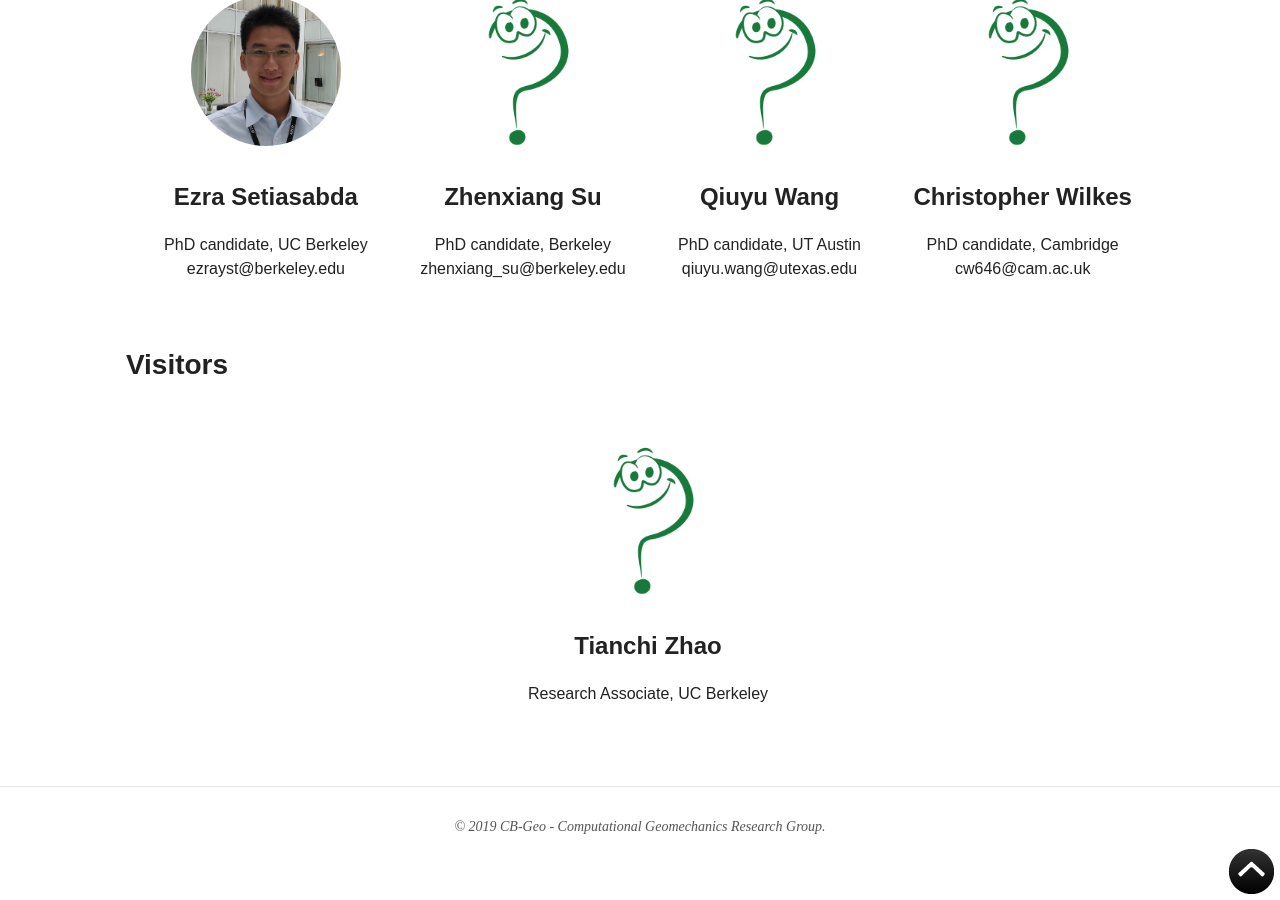
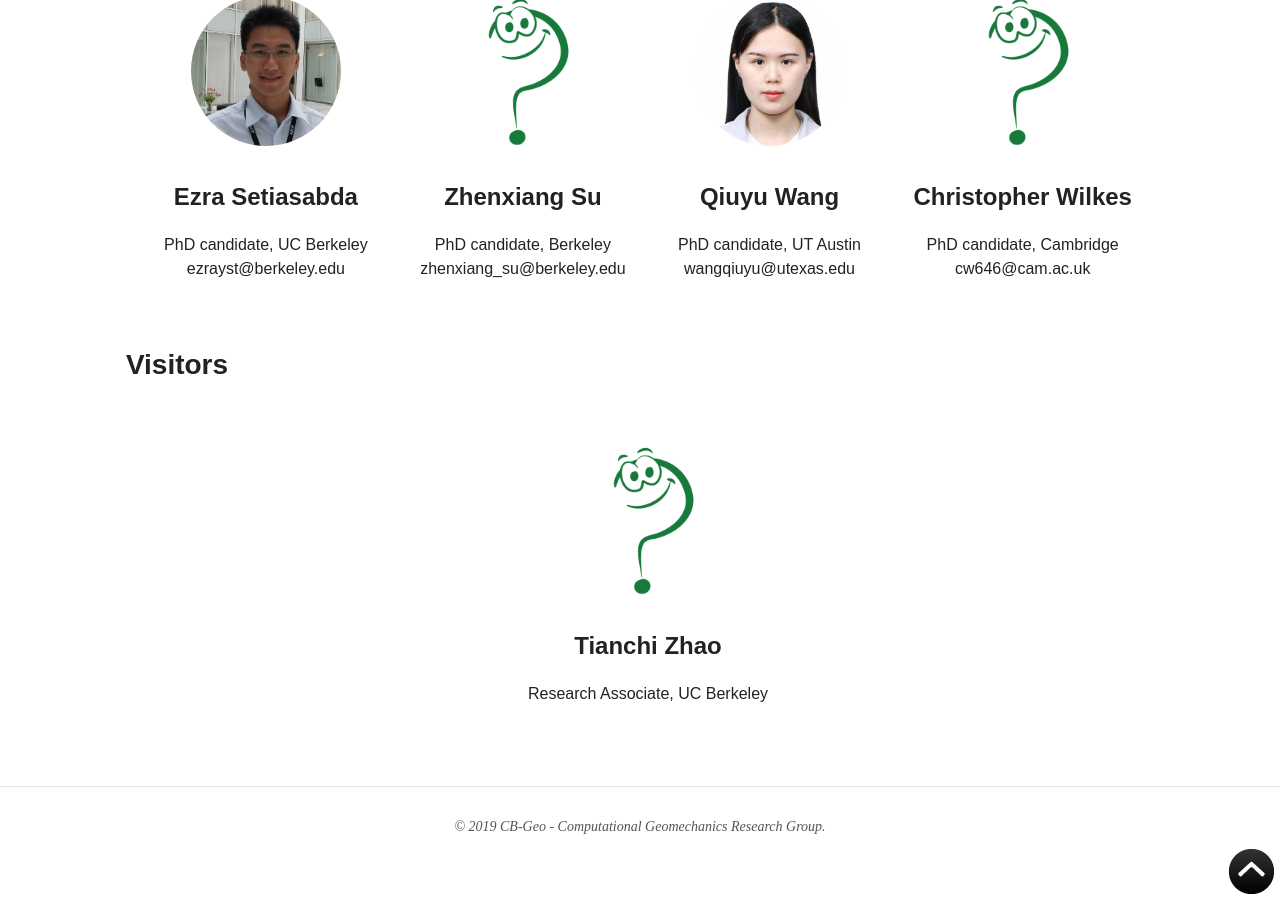
Before and after one commit to cb-geo/cb-geo.github.io, a Jekyll site: the page built from team/index.md, in a window 1280 px wide and 900 px high, scrolled down 2129 px. Built offline with Jekyll 4.4.1, drawn with Linux system fonts in a browser that asks for light colours; nearby versions of some CDN libraries.

Commit message:
:art: Qiuyu Wang

```diff
--- a/_data/members.yml
+++ b/_data/members.yml
@@ -127,8 +127,8 @@
   role: student
   position: PhD candidate
   uni: UT Austin
-  image: question.png
-  email: qiuyu.wang@utexas.edu
+  image: qiuyu.jpg
+  email: wangqiuyu@utexas.edu
   area:
     - DEM
     - LBM
```
Also changed, not shown: images/cb-geo/team/qiuyu.jpg (added).
